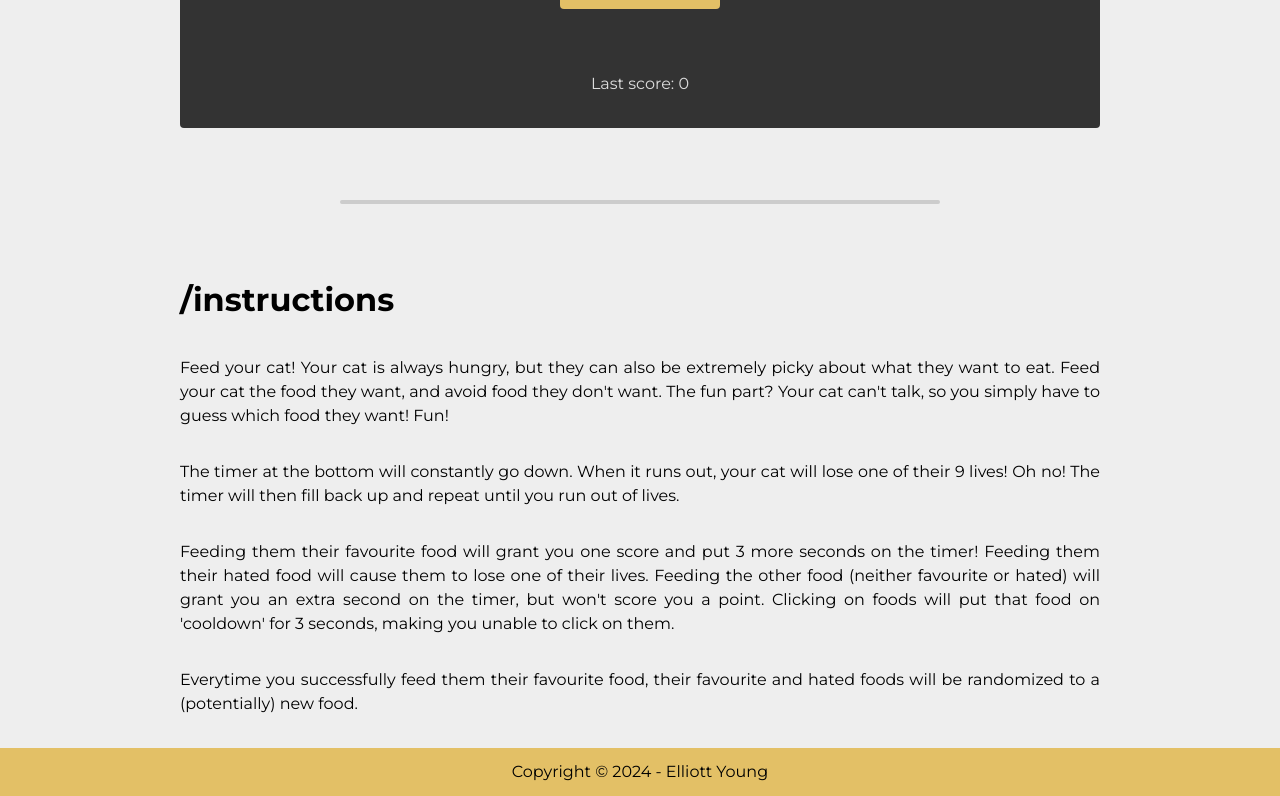
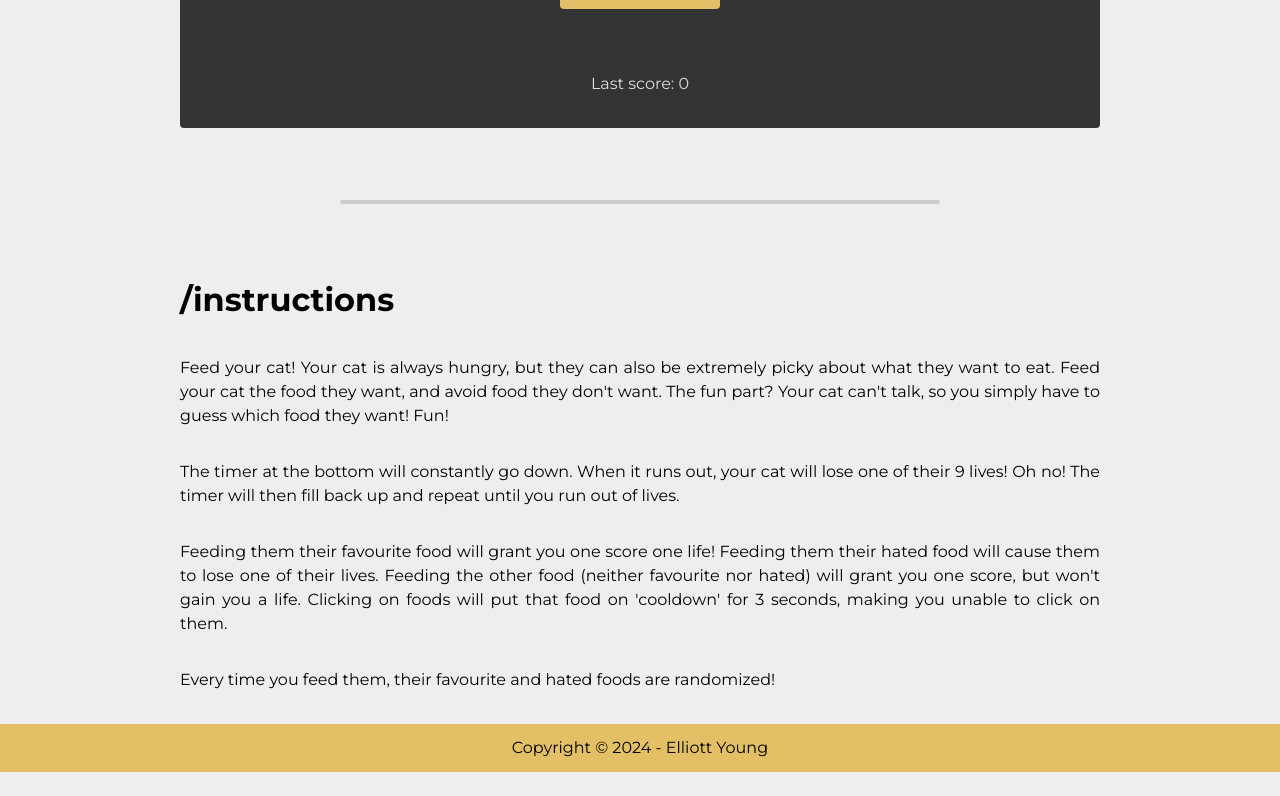
Before and after one commit to sweetboymusik/portfolio, a React (Create React App) app: page /cat_game in a window 1280 px wide. Shown: the part 520-1316 px from the top of the page. After the commit the page ends 1292 px from the top, so only its background shows below. Built offline with nearby package versions, Linux system fonts and the light colour scheme.

Commit message:
finished game and form

```diff
--- a/src/components/CatGame/CatGame.jsx
+++ b/src/components/CatGame/CatGame.jsx
@@ -41,15 +41,17 @@ function CatGame({ onLoad }) {
       if (e.target.id === wantedFood) {
         setTimesFed(timesFed + 1);
         randomizeFood();
-        setCurrentTime(Math.min(currentTime + 3000, 10000));
         numberChange();
-        changeMessage("Great!", love);
+        changeMessage("Great!");
+        setLives(lives + 1);
       } else if (e.target.id === hatedFood) {
         loseLife(1);
+        randomizeFood();
         numberChange2();
         changeMessage("Ewww!");
       } else {
-        setCurrentTime(Math.min(currentTime + 1000, 10000));
+        randomizeFood();
+        setTimesFed(timesFed + 1);
         changeMessage("Okay...");
       }
 
@@ -61,7 +63,6 @@ function CatGame({ onLoad }) {
 
   function changeMessage(message, image) {
     setMessage(message);
-    setImage(image);
     setTimeout(() => {
       setMessage("");
     }, 600);
@@ -260,17 +261,16 @@ function CatGame({ onLoad }) {
           fill back up and repeat until you run out of lives.
         </p>
         <p>
-          Feeding them their favourite food will grant you one score and put 3
-          more seconds on the timer! Feeding them their hated food will cause
-          them to lose one of their lives. Feeding the other food (neither
-          favourite or hated) will grant you an extra second on the timer, but
-          won't score you a point. Clicking on foods will put that food on
-          'cooldown' for 3 seconds, making you unable to click on them.
+          Feeding them their favourite food will grant you one score one life!
+          Feeding them their hated food will cause them to lose one of their
+          lives. Feeding the other food (neither favourite nor hated) will grant
+          you one score, but won't gain you a life. Clicking on foods will put
+          that food on 'cooldown' for 3 seconds, making you unable to click on
+          them.
         </p>
         <p>
-          Everytime you successfully feed them their favourite food, their
-          favourite and hated foods will be randomized to a (potentially) new
-          food.
+          Every time you feed them, their favourite and hated foods are
+          randomized!
         </p>
       </div>
     </main>
--- a/src/components/ContactForm/ContactForm.jsx
+++ b/src/components/ContactForm/ContactForm.jsx
@@ -3,7 +3,7 @@ import { FaPaperPlane } from "react-icons/fa6";
 
 function ContactForm() {
   return (
-    <form action="submit" className="contact-form">
+    <form action="" className="contact-form">
       <div className="contact-form-top">
         <div className="contact-form-item">
           <label htmlFor="name">Name</label>
--- a/src/components/PageContact/PageContact.jsx
+++ b/src/components/PageContact/PageContact.jsx
@@ -1,5 +1,6 @@
 import "./PageContact.css";
 import { FaLink, FaMessage, FaInbox } from "react-icons/fa6";
+import { useState } from "react";
 
 import ContactSection from "../ContactSection/ContactSection";
 import ContactForm from "../ContactForm/ContactForm";
@@ -7,12 +8,22 @@ import ContactLinks from "../ContactLinks/ContactLinks";
 import ContactInfo from "../ContactInfo/ContactInfo";
 
 function PageContact() {
+  let [buttonText, setButtonText] = useState("Send");
+
+  function onSubmit() {
+    console.log("onsubmit");
+    setButtonText("Sent!");
+    setTimeout(() => {
+      setButtonText("Send");
+    }, 2000);
+  }
+
   return (
     <main className="page-contact">
       <ContactSection
         icon={<FaInbox />}
         title="message"
-        content={<ContactForm />}
+        content={<ContactForm text={buttonText} onSubmit={onSubmit} />}
       />
 
       <span className="home-divider-container">
```
